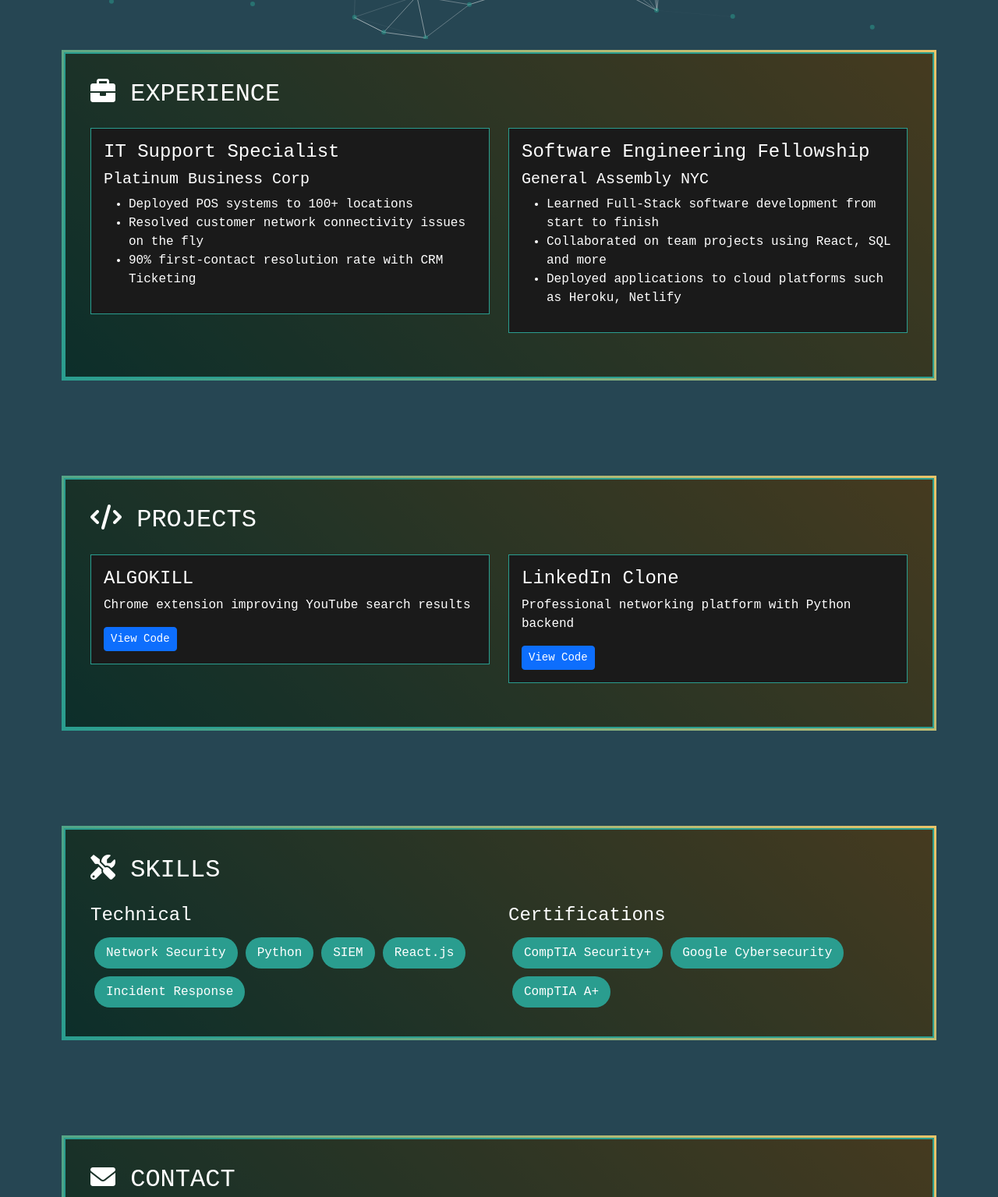
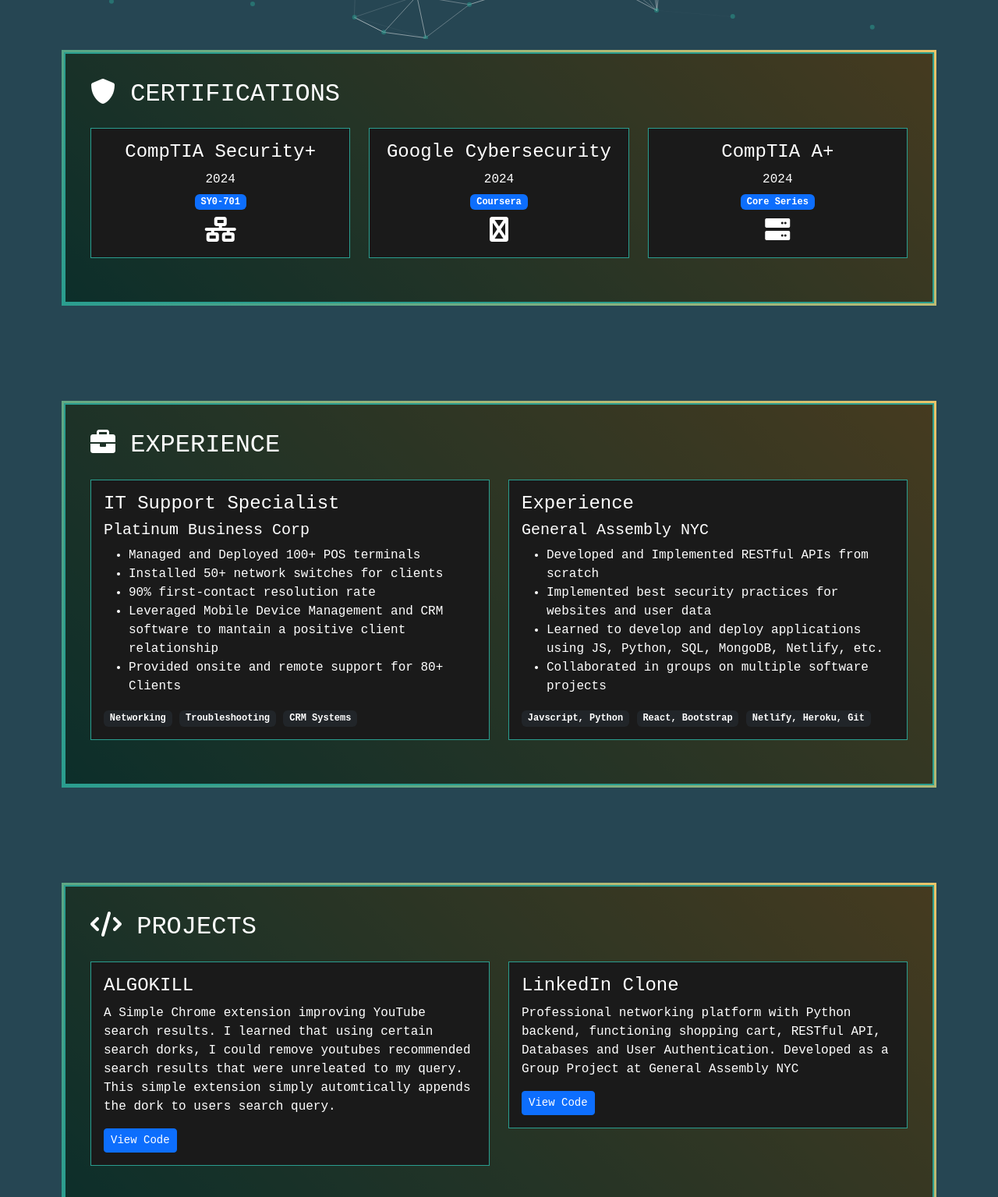
Before and after one commit to Mikey970/mikey970.github.io, a plain HTML site: page index.html in a window 1280 px wide. Shown: the part 750-2285 px from the top of the page at 78% size. Drawn offline with nearby package versions, Linux system fonts and the light colour scheme.

Commit message:
Updated format and layout, included more details

```diff
--- a/index.html
+++ b/index.html
@@ -129,30 +129,85 @@
         </div>
     </section>
 
+    <section id="certifications" class="container py-5">
+        <div class="cyber-border">
+            <h2><i class="fas fa-shield-alt"></i> CERTIFICATIONS</h2>
+            <div class="row mt-4">
+                <div class="col-md-4 mb-4">
+                    <div class="project-card p-3 text-center">
+                        <h4 class="text-accent">CompTIA Security+</h4>
+                        <p class="mb-1">2024</p>
+                        <span class="badge bg-primary">SY0-701</span>
+                        <div class="mt-2">
+                            <i class="fas fa-network-wired fa-2x"></i>
+                        </div>
+                    </div>
+                </div>
+                <div class="col-md-4 mb-4">
+                    <div class="project-card p-3 text-center">
+                        <h4 class="text-accent">Google Cybersecurity</h4>
+                        <p class="mb-1">2024</p>
+                        <span class="badge bg-primary">Coursera</span>
+                        <div class="mt-2">
+                            <i class="fas fa-google fa-2x"></i>
+                        </div>
+                    </div>
+                </div>
+                <div class="col-md-4 mb-4">
+                    <div class="project-card p-3 text-center">
+                        <h4 class="text-accent">CompTIA A+</h4>
+                        <p class="mb-1">2024</p>
+                        <span class="badge bg-primary">Core Series</span>
+                        <div class="mt-2">
+                            <i class="fas fa-server fa-2x"></i>
+                        </div>
+                    </div>
+                </div>
+            </div>
+        </div>
+    </section>
+
+  <!-- Update Experience section -->
 <section id="experience" class="container py-5">
     <div class="cyber-border">
         <h2><i class="fas fa-briefcase"></i> EXPERIENCE</h2>
         <div class="row mt-4">
-                <div class="col-md-6">
-                    <div class="project-card p-3 mb-4">
+            <!-- Existing IT Specialist Card -->
+            <div class="col-md-6 mb-4">
+                <div class="project-card p-3">
                     <h4>IT Support Specialist</h4>
-                        <h5>Platinum Business Corp</h5>
+                    <h5 class="text-accent">Platinum Business Corp</h5>
                     <ul>
-                            <li>Deployed POS systems to 100+ locations</li>
-                            <li>Resolved customer network connectivity issues on the fly</li>
-                            <li>90% first-contact resolution rate with CRM Ticketing</li>
+                        <li>Managed and Deployed 100+ POS terminals</li>
+                        <li>Installed 50+ network switches for clients</li>
+                        <li>90% first-contact resolution rate</li>
+                        <li>Leveraged Mobile Device Management and CRM software to mantain a positive client relationship</li>
+                        <li>Provided onsite and remote support for 80+ Clients</li>
                     </ul>
+                    <div class="tech-stack">
+                        <span class="badge bg-dark">Networking</span>
+                        <span class="badge bg-dark">Troubleshooting</span>
+                        <span class="badge bg-dark">CRM Systems</span>
                     </div>
                 </div>
-                <div class="col-md-6">
-                    <div class="project-card p-3 mb-4">
-                        <h4>Software Engineering Fellowship</h4>
-                        <h5>General Assembly NYC</h5>
+            </div>
+
+            <!-- New Internship Card -->
+            <div class="col-md-6 mb-4">
+                <div class="project-card p-3">
+                    <h4>Experience</h4>
+                    <h5 class="text-accent">General Assembly NYC</h5>
                     <ul>
-                            <li>Learned Full-Stack software development from start to finish</li>
-                            <li>Collaborated on team projects using React, SQL and more</li>
-                            <li>Deployed applications to cloud platforms such as Heroku, Netlify</li>
+                        <li>Developed and Implemented RESTful APIs from scratch</li>
+                        <li>Implemented best security practices for websites and user data</li>
+                        <li>Learned to develop and deploy applications using JS, Python, SQL, MongoDB, Netlify, etc.</li>
+                        <li>Collaborated in groups on multiple software projects</li>
                     </ul>
+                    <div class="tech-stack">
+                        <span class="badge bg-dark">Javscript, Python</span>
+                        <span class="badge bg-dark">React, Bootstrap</span>
+                        <span class="badge bg-dark">Netlify, Heroku, Git</span>
+                    </div>
                 </div>
             </div>
         </div>
@@ -166,14 +221,14 @@
                 <div class="col-md-6">
                     <div class="project-card p-3 mb-4">
                         <h4>ALGOKILL</h4>
-                        <p>Chrome extension improving YouTube search results</p>
+                        <p>A Simple Chrome extension improving YouTube search results. I learned that using certain search dorks, I could remove youtubes recommended search results that were unreleated to my query. This simple extension simply automtically appends the dork to users search query. </p>
                         <a href="https://github.com/Mikey970/Algokill/" class="btn btn-sm btn-primary">View Code</a>
                     </div>
                 </div>
                 <div class="col-md-6">
                     <div class="project-card p-3 mb-4">
                         <h4>LinkedIn Clone</h4>
-                        <p>Professional networking platform with Python backend</p>
+                        <p>Professional networking platform with Python backend, functioning shopping cart, RESTful API, Databases and User Authentication. Developed as a Group Project at General Assembly NYC </p>
                         <a href="https://github.com/Cosmic-Binturongs/linkedfin" class="btn btn-sm btn-primary">View Code</a>
                     </div>
                 </div>
@@ -181,28 +236,49 @@
         </div>
     </section>
 
+  <!-- Update Skills section -->
 <section id="skills" class="container py-5">
     <div class="cyber-border">
-            <h2><i class="fas fa-tools"></i> SKILLS</h2>
+        <h2><i class="fas fa-tools"></i> TECHNICAL SKILLS</h2>
         <div class="row mt-4">
-                <div class="col-md-6">
-                    <h4>Technical</h4>
+            <div class="col-md-4">
+                <h4 class="text-accent">Security</h4>
                 <div class="d-flex flex-wrap">
-                        <span class="skill-badge">Network Security</span>
-                        <span class="skill-badge">Python</span>
                     <span class="skill-badge">SIEM</span>
-                        <span class="skill-badge">React.js</span>
-                        <span class="skill-badge">Incident Response</span>
+                    <span class="skill-badge">IDS/IPS</span>
+                    <span class="skill-badge">Firewall</span>
+                    <span class="skill-badge">VPN</span>
+                    <span class="skill-badge">Pen Testing</span>
+                    <span class="skill-badge">Asset Security</span>
                 </div>
             </div>
-                <div class="col-md-6">
-                    <h4>Certifications</h4>
+            <div class="col-md-4">
+                <h4 class="text-accent">Development</h4>
                 <div class="d-flex flex-wrap">
-                        <span class="skill-badge">CompTIA Security+</span>
-                        <span class="skill-badge">Google Cybersecurity</span>
-                        <span class="skill-badge">CompTIA A+</span>
+                    <span class="skill-badge">Python</span>
+                    <span class="skill-badge">JavaScript</span>
+                    <span class="skill-badge">React</span>
+                    <span class="skill-badge">REST API</span>
+                    <span class="skill-badge">Git</span>
+                    <span class="skill-badge">LLM Automation</span>
+                    <span class="skill-badge">AI Workflow automation</span>
                 </div>
             </div>
+            <div class="col-md-4">
+                <h4 class="text-accent">Operations</h4>
+                <div class="d-flex flex-wrap">
+                    <span class="skill-badge">Office 365/Outlook</span>
+                    <span class="skill-badge">Wireshark</span>
+                    <span class="skill-badge">Active Directory</span>
+                    <span class="skill-badge">Virtualization</span>
+                    <span class="skill-badge">Ticketing Systems</span>
+                </div>
+            </div>
+        </div>
+    </div>
+</section>
+                <!-- Replace existing Certifications part in Skills section with this -->
+
             </div>
         </div>
     </section>
```
Also changed, not shown: 1 other file. Lines whose indentation alone changed are shown as unchanged.
